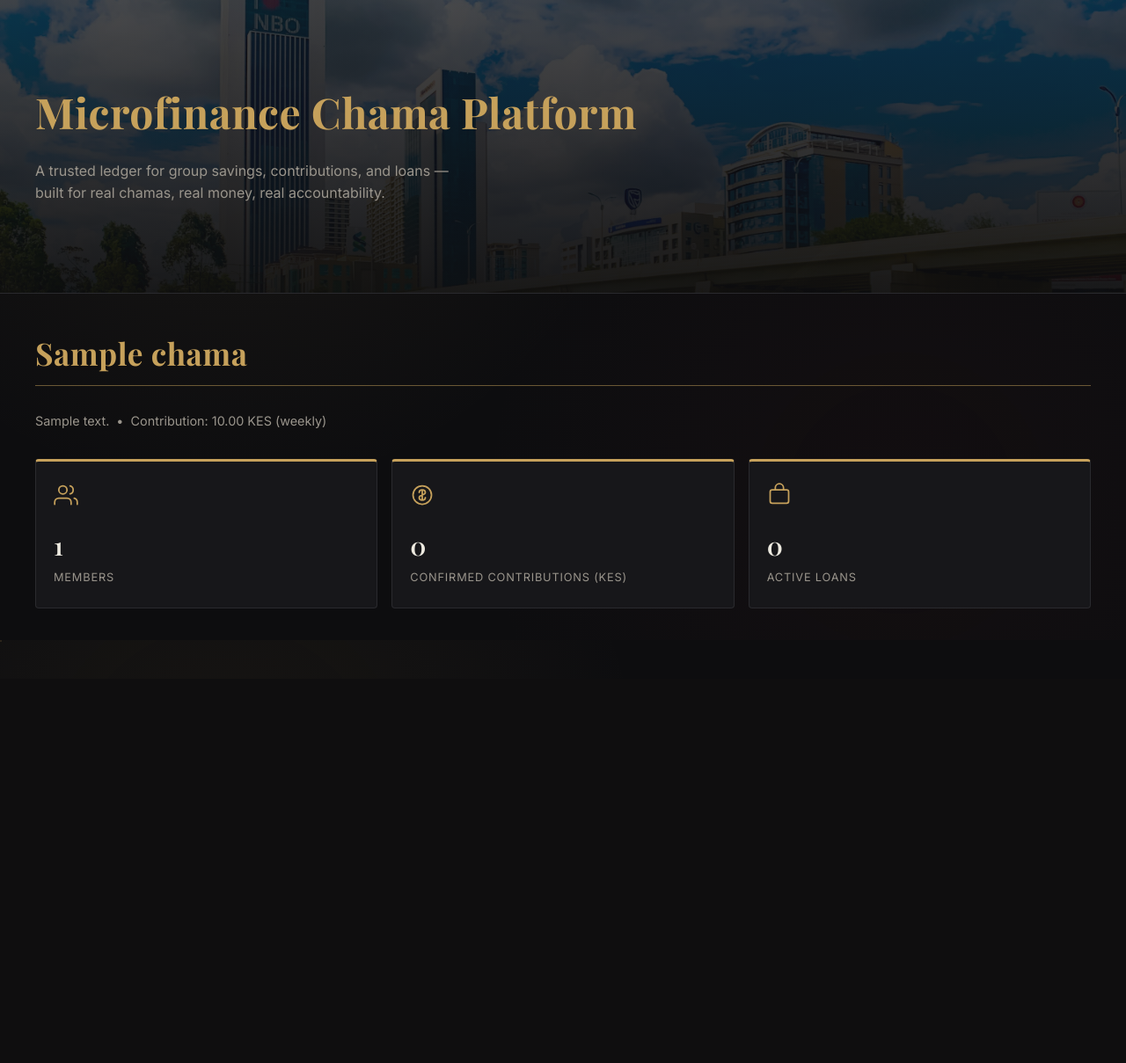
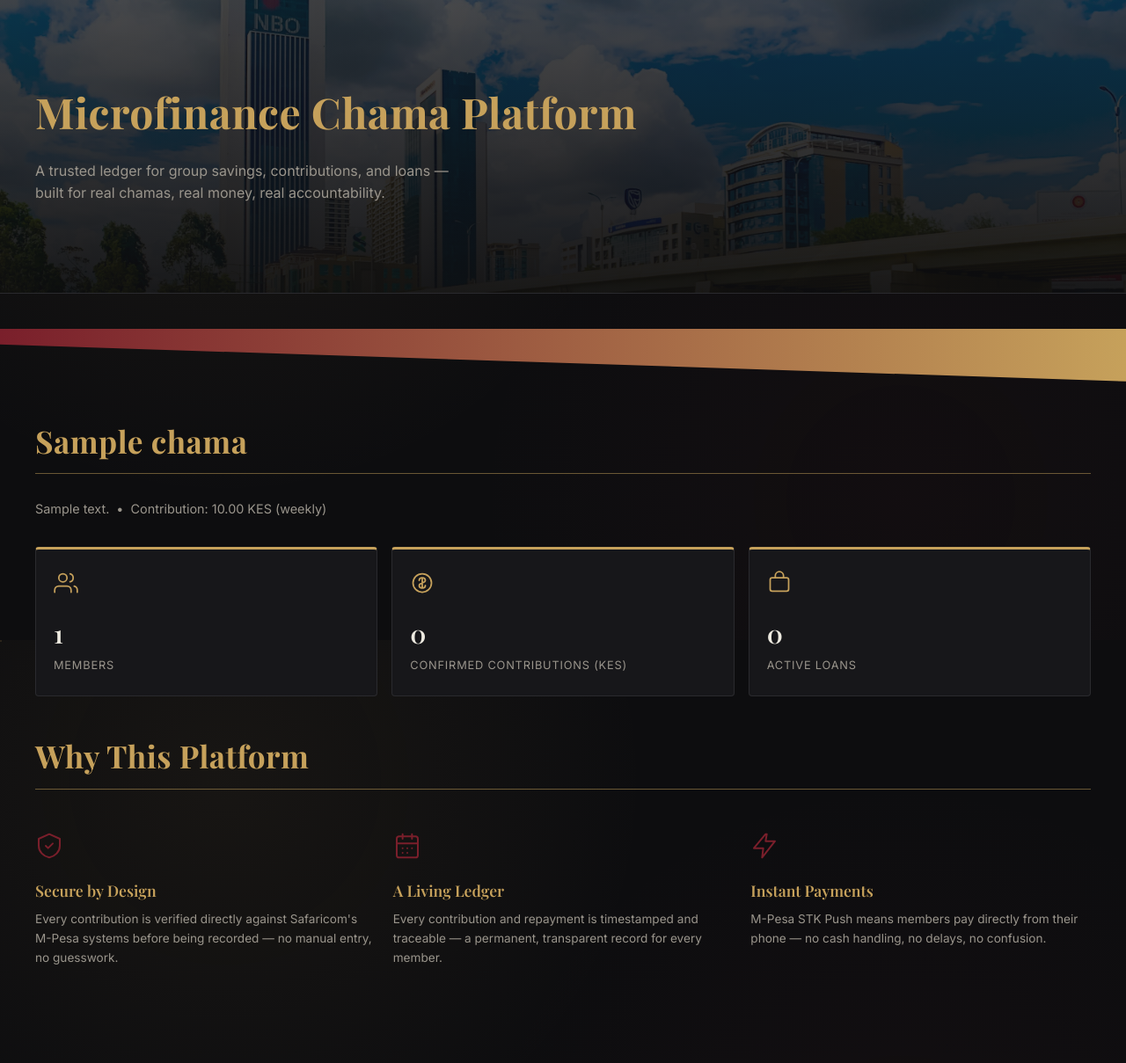
Before and after one commit to ATHMAN-RLD/chama-platform-, a Django app: page / in a window 1280 px wide. Shown: the part 72-1281 px from the top of the page at 88% size. Before the commit the page ends 802 px from the top, so only its background shows below. Run offline with Django 5.2, Linux system fonts and the light colour scheme; tables that the repository leaves empty hold one stand-in row (values such as "Sample post").

Commit message:
Add bold diagonal divider and features section with trust-building content

```diff
--- a/groups/static/groups/style.css
+++ b/groups/static/groups/style.css
@@ -98,6 +98,48 @@ body {
     border-radius: 4px;
     position: relative;
     overflow: hidden;
+}
+
+/* DIAGONAL DIVIDER */
+.diagonal-divider {
+    position: relative;
+    height: 60px;
+    margin: 0 -40px 40px -40px;
+    background: linear-gradient(90deg, var(--red) 0%, var(--gold) 100%);
+    clip-path: polygon(0 0, 100% 0, 100% 100%, 0 30%);
+}
+
+/* FEATURES SECTION */
+.features-grid {
+    display: grid;
+    grid-template-columns: repeat(3, 1fr);
+    gap: 20px;
+    margin-bottom: 48px;
+}
+
+.feature-card {
+    padding: 20px 0;
+}
+
+.feature-icon {
+    width: 32px;
+    height: 32px;
+    stroke: var(--red);
+    margin-bottom: 14px;
+}
+
+.feature-title {
+    font-family: 'Playfair Display', Georgia, serif;
+    color: var(--gold);
+    font-size: 1.1rem;
+    margin: 0 0 8px 0;
+}
+
+.feature-text {
+    color: var(--muted);
+    font-size: 0.85rem;
+    line-height: 1.6;
+    margin: 0;
 }
 
 .stat-icon {
--- a/groups/templates/groups/chama_list.html
+++ b/groups/templates/groups/chama_list.html
@@ -7,6 +7,8 @@
     <h1 class="hero-title">Microfinance Chama Platform</h1>
     <p class="hero-subtitle">A trusted ledger for group savings, contributions, and loans — built for real chamas, real money, real accountability.</p>
 </div>
+
+<div class="diagonal-divider"></div>
 
 {% if chama %}
     <h1>{{ chama.name }}</h1>
@@ -43,6 +45,37 @@
             <p class="stat-label">Active Loans</p>
         </div>
     </div>
+
+    <h1>Why This Platform</h1>
+    <hr>
+    <div class="features-grid">
+        <div class="feature-card">
+            <svg class="feature-icon" viewBox="0 0 24 24" fill="none" stroke-width="1.5" stroke-linecap="round" stroke-linejoin="round">
+                <path d="M12 2 3 6v6c0 5 4 9 9 10 5-1 9-5 9-10V6l-9-4z"/>
+                <path d="m9 12 2 2 4-4"/>
+            </svg>
+            <p class="feature-title">Secure by Design</p>
+            <p class="feature-text">Every contribution is verified directly against Safaricom's M-Pesa systems before being recorded — no manual entry, no guesswork.</p>
+        </div>
+
+        <div class="feature-card">
+            <svg class="feature-icon" viewBox="0 0 24 24" fill="none" stroke-width="1.5" stroke-linecap="round" stroke-linejoin="round">
+                <rect x="3" y="4" width="18" height="18" rx="2"/>
+                <path d="M16 2v4M8 2v4M3 10h18"/>
+                <path d="M8 14h.01M12 14h.01M16 14h.01M8 18h.01M12 18h.01"/>
+            </svg>
+            <p class="feature-title">A Living Ledger</p>
+            <p class="feature-text">Every contribution and repayment is timestamped and traceable — a permanent, transparent record for every member.</p>
+        </div>
+
+        <div class="feature-card">
+            <svg class="feature-icon" viewBox="0 0 24 24" fill="none" stroke-width="1.5" stroke-linecap="round" stroke-linejoin="round">
+                <path d="M13 2 3 14h8l-1 8 11-14h-8l1-6z"/>
+            </svg>
+            <p class="feature-title">Instant Payments</p>
+            <p class="feature-text">M-Pesa STK Push means members pay directly from their phone — no cash handling, no delays, no confusion.</p>
+        </div>
+    </div>
 {% else %}
     <h1>No organization set up yet</h1>
     <hr>
```
